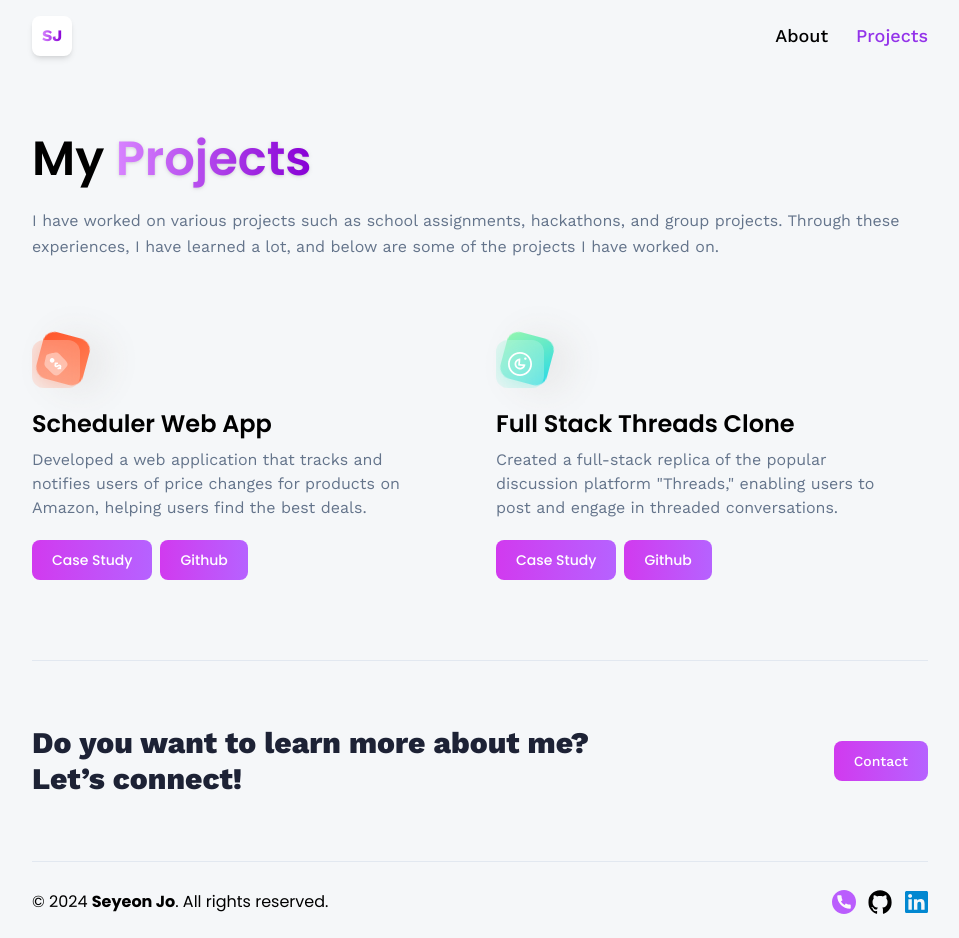
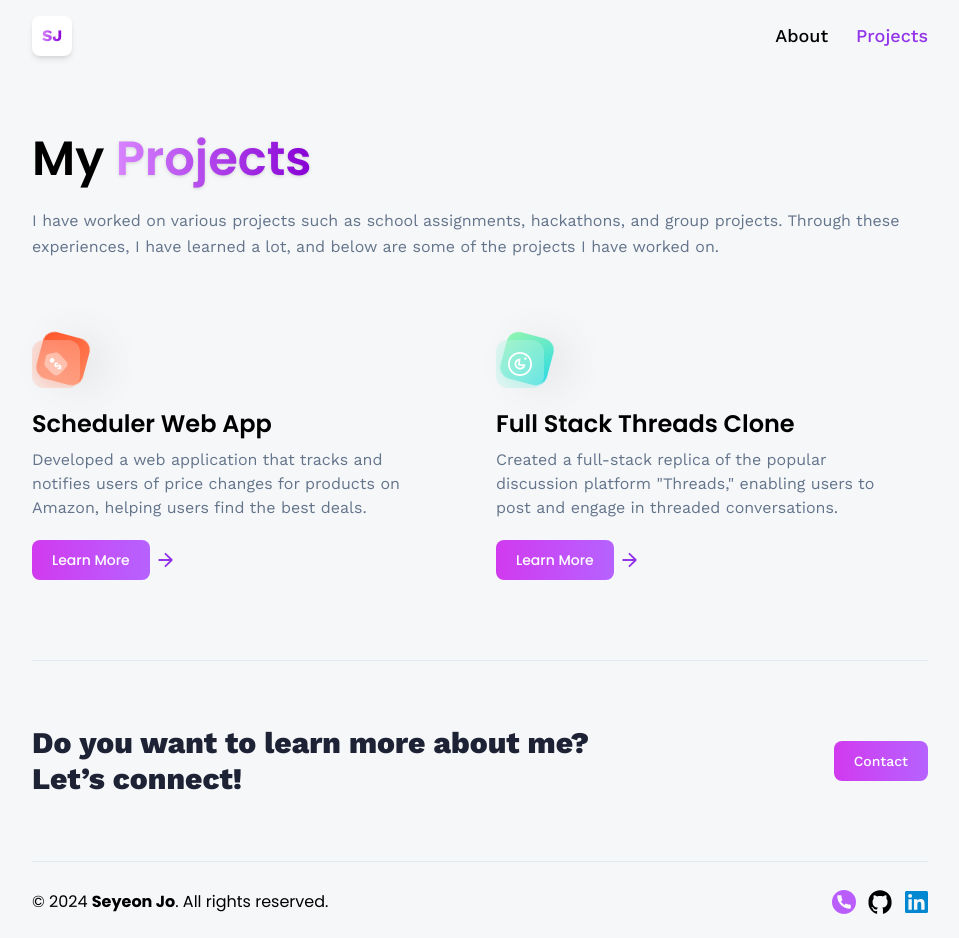
Before and after one commit to Seyeon-Jo/syj-3d-portfolio, a React (Vite) app: page /projects in a window 1280 px wide. Shown: the whole page, without its empty margins (160-1119 px from the left). Built offline with nearby package versions, Linux system fonts and the light colour scheme; no server answers.

Commit message:
Update Projects.jsx - arrow style

```diff
--- a/src/pages/Projects.jsx
+++ b/src/pages/Projects.jsx
@@ -46,8 +46,14 @@ const Projects = () => {
                   rel="noopener noreferrer"
                   className="btn font-semibold text-purple-600"
                 >
-                  Case Study
+                  Learn More
                 </Link>
+                <img
+                  src={arrow}
+                  alt="arrow"
+                  className="w-4 h-4 object-contain"
+                />
+             {/* Github link will be on case study page like figma link
                 <Link
                   to={project.githubLink}
                   target="_blank"
@@ -55,12 +61,7 @@ const Projects = () => {
                   className="btn font-semibold text-purple-600"
                 >
                   Github
-                </Link>
-                {/* <img
-                  src={arrow}
-                  alt="arrow"
-                  className="w-4 h-4 object-contain"
-                /> */}
+                </Link> */}
               </div>
             </div>
           </div>
```
